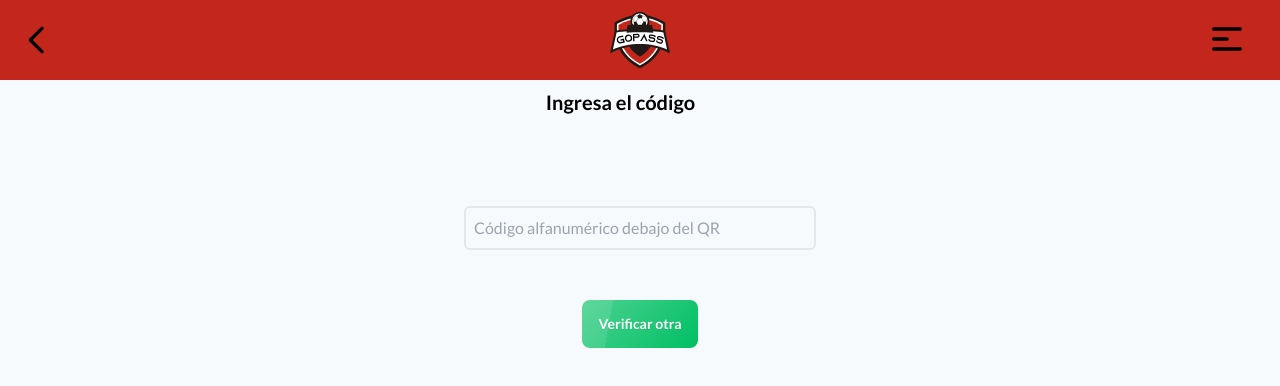
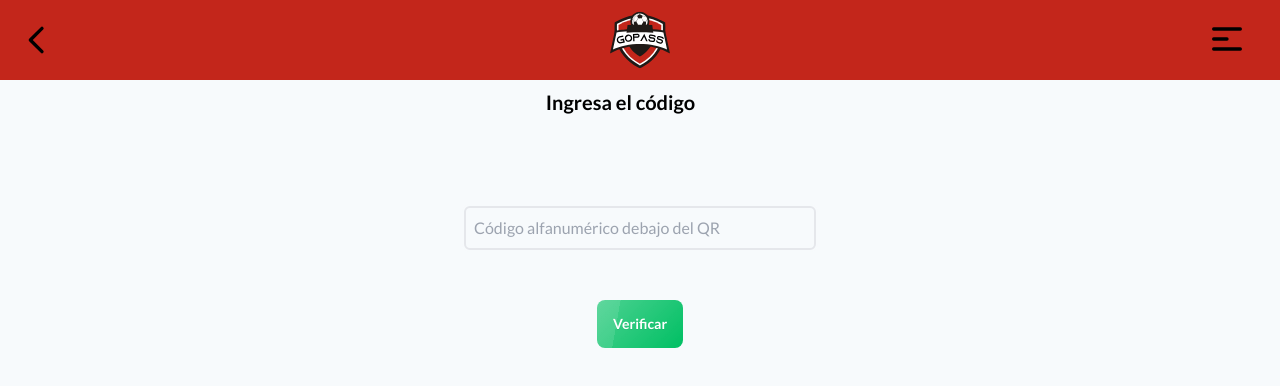
Before and after one commit to igrowker/i003-gopass-front, a React (Vite) app: page /verificar-entrada in a window 1280 px wide. Shown: the top 386 px of the page. Built offline with nearby package versions, Linux system fonts and the light colour scheme; no server answers.

Commit message:
Refactorización de archivos de internacionalización y agregado de soporte para múltiples idiomas

```diff
--- a/src/api/axios-config.ts
+++ b/src/api/axios-config.ts
@@ -3,6 +3,7 @@ import axios from "axios"
 export const httpClient = axios.create({
   baseURL: import.meta.env.VITE_API_URL,
   headers: {
-    "Content-Type": "application/json"
+    "Content-Type": "application/json",
+    Authorization: `Bearer ${sessionStorage.getItem("token")}`
   }
 })
--- a/src/app/pages/VerifyEntryPage.tsx
+++ b/src/app/pages/VerifyEntryPage.tsx
@@ -1,17 +1,23 @@
-// import { useState } from 'react'
+import { useState } from "react"
 import { Navbar } from "../components/UI/Navbar"
-// import EntradaAutenticada from '../components/VerificarEntrada/EntradaAutenticada'
-// import EntradaInvalida from '../components/VerificarEntrada/EntradaInvalida'
-import ValidarEntrada from "../views/ValidateEntry"
+
+import ValidateEntry from "../views/ValidateEntry"
+import AuthenticatedEntry from "../views/AuthenticatedEntry"
+import InvalidEntry from "../views/InvalidEntry"
 
 export default function VerifyEntryPage() {
-  // const [entradaValida, setEntradaValida] = useState(true)
+  const [entradaValida, setEntradaValida] = useState(false)
+  const [showValidateEntry, setShowValidateEntry] = useState(true)
+
+  const handleValidate = () => {
+    setEntradaValida(!entradaValida)
+    setShowValidateEntry(!showValidateEntry)
+  }
 
   return (
     <>
       <Navbar />
-      <ValidarEntrada />
-      {/* {entradaValida ? <EntradaAutenticada /> : <EntradaInvalida />} */}
+      {showValidateEntry && <ValidateEntry onValidate={handleValidate} />}
     </>
   )
 }
--- a/src/app/views/ValidateEntry.tsx
+++ b/src/app/views/ValidateEntry.tsx
@@ -1,16 +1,17 @@
 import Button from "../components/core/Button"
 import InputField from "../components/core/InputField"
 import { useValidateEntry } from "../../hooks/useValidateEntry"
+import { useState } from "react"
 
 interface ValidateFormElements extends HTMLFormControlsCollection {
-  qrCode: HTMLInputElement
+  codigoQR: HTMLInputElement
 }
 
 interface ValidateFormElement extends HTMLFormElement {
   elements: ValidateFormElements
 }
 
-function ValidateEntry() {
+function ValidateEntry({ onValidate }) {
   const { verified } = useValidateEntry()
 
   const handleSubmit = async (event: React.FormEvent<ValidateFormElement>) => {
@@ -18,9 +19,10 @@ function ValidateEntry() {
     const form = event.currentTarget
     const target = form.elements
 
-    const qrCode: string = target.qrCode.value
+    const codigoQR: string = target.codigoQR.value
 
-    await verified(qrCode)
+    await verified(codigoQR)
+    onValidate()
 
     form.reset()
   }
@@ -41,10 +43,10 @@ function ValidateEntry() {
           type="text"
           className="w-[22rem] rounded-md border-2 border-solid p-2"
           placeholder="Código alfanumérico debajo del QR"
-          id="qrCode"
+          id="codigoQR"
         />
-        <Button className="-z-10 mb-6 mt-12 bg-customGreen font-semibold text-white" type="submit">
-          Verificar otra
+        <Button className="mb-6 mt-12 bg-customGreen font-semibold text-white" type="submit">
+          Verificar
         </Button>
       </form>
     </>
--- a/src/hooks/useValidateEntry.ts
+++ b/src/hooks/useValidateEntry.ts
@@ -1,29 +1,27 @@
-import { useNavigate } from "react-router-dom";
-import { validateEntry } from "../service/validateEntry";
-import { SystemError } from "com/errors";
-import useContext from "../context/useContext";
+import { useNavigate } from "react-router-dom"
+import { validateEntry } from "../service/validateEntry"
+import { SystemError } from "com/errors"
+import useContext from "../context/useContext"
 
 export const useValidateEntry = () => {
   const navigate = useNavigate()
 
   const { alert } = useContext()
 
-  const verified = async (qrCode: string) => {
+  const verified = async (codigoQR: string) => {
     try {
-      const isVerified = await validateEntry(qrCode)
+      const isVerified = await validateEntry(codigoQR)
       if (!isVerified) {
         navigate("/entrada-invalida")
       }
 
       console.log(isVerified)
-
     } catch (error: any) {
       if (error instanceof SystemError) {
         alert(error.message)
       }
       alert(error.message)
     }
-
   }
   return { verified }
 }
--- a/src/service/validateEntry.ts
+++ b/src/service/validateEntry.ts
@@ -3,13 +3,14 @@ import validate from "com/validate"
 import { SystemError, MatchError } from "com/errors"
 import { httpClient } from "../api/axios-config"
 
-export const validateEntry = async (qrCode: string) => {
-  validate.qrCode(qrCode)
+export const validateEntry = async (codigoQR: string) => {
+  validate.qrCode(codigoQR)
 
-  const body = { qrCode }
+  const body = { codigoQR }
 
   try {
     const response = await httpClient.post("/Ticket/verificar-entrada", body)
+
     if (response.status === 200) {
       return response.data
     }
```
